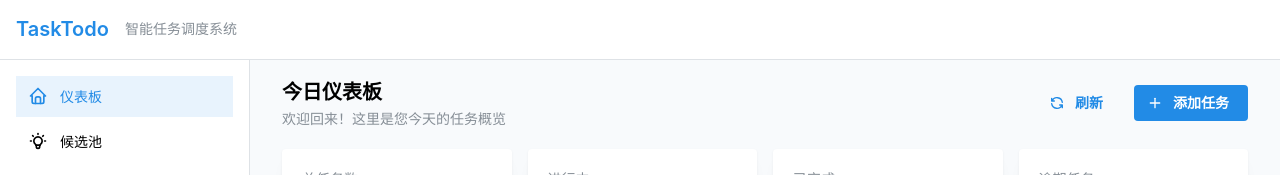
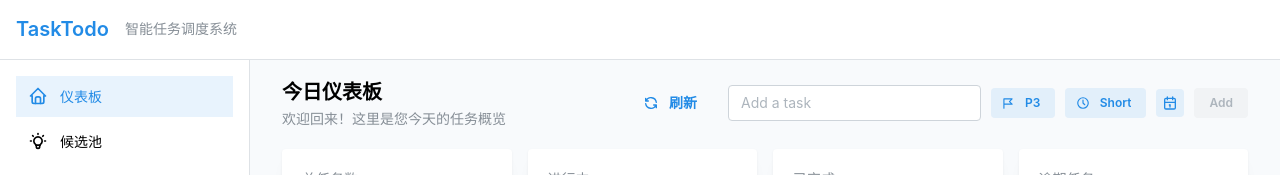
Before and after one commit to ShiratsuYudachi/TaskTodo, a React (Vite) app: page / in a window 1280 px wide. Shown: the top 175 px of the page. Built offline with nearby package versions, Linux system fonts and the light colour scheme.

Commit message:
better add task

```diff
--- /dev/null
+++ b/src/components/InlineAddTaskRow/InlineAddTaskRow.tsx
@@ -0,0 +1,107 @@
+import { useState } from 'react';
+import { Group, TextInput, Button, HoverCard, Stack, Popover, ActionIcon, rem } from '@mantine/core';
+import { DatePickerInput } from '@mantine/dates';
+import { IconFlag3, IconClock, IconCalendar } from '@tabler/icons-react';
+import { Task } from '@/types';
+import { createTask } from '@/utils/taskUtils';
+
+interface InlineAddTaskRowProps {
+  onSubmit: (task: Task) => void;
+  width?: number | string;
+}
+
+export function InlineAddTaskRow({ onSubmit, width = 420 }: InlineAddTaskRowProps) {
+  const [title, setTitle] = useState('');
+  const [priority, setPriority] = useState<number>(3);
+  const [duration, setDuration] = useState<Task['duration']>('short');
+  const [deadline, setDeadline] = useState<Date | null>(null);
+  const [dateOpened, setDateOpened] = useState(false);
+
+  const handleCreate = () => {
+    const trimmed = title.trim();
+    if (!trimmed) return;
+    const task = createTask({
+      title: trimmed,
+      priority,
+      duration,
+      deadline: deadline || undefined,
+      status: 'todo',
+    });
+    onSubmit(task);
+    setTitle('');
+    setPriority(3);
+    setDuration('short');
+    setDeadline(null);
+  };
+
+  return (
+    <Group gap="xs" wrap="nowrap" style={{ width }}>
+      <TextInput
+        placeholder="Add a task"
+        value={title}
+        onChange={(e) => setTitle(e.currentTarget.value)}
+        onKeyDown={(e) => {
+          if (e.key === 'Enter') {
+            e.preventDefault();
+            handleCreate();
+          }
+        }}
+        style={{ flex: 1, minWidth: rem(220) }}
+      />
+
+      <HoverCard position="bottom" shadow="md" openDelay={80} closeDelay={80} withinPortal>
+        <HoverCard.Target>
+          <Button variant="light" size="xs" leftSection={<IconFlag3 size={14} />}>
+            P{priority}
+          </Button>
+        </HoverCard.Target>
+        <HoverCard.Dropdown>
+          <Stack gap="xs">
+            {[0, 1, 2, 3].map((p) => (
+              <Button key={p} size="xs" variant={p === priority ? 'filled' : 'light'} onClick={() => setPriority(p)}>
+                P{p}
+              </Button>
+            ))}
+          </Stack>
+        </HoverCard.Dropdown>
+      </HoverCard>
+
+      <HoverCard position="bottom" shadow="md" openDelay={80} closeDelay={80} withinPortal>
+        <HoverCard.Target>
+          <Button variant="light" size="xs" leftSection={<IconClock size={14} />}>
+            {duration === 'short' ? 'Short' : duration === 'medium' ? 'Medium' : duration === 'long' ? 'Long' : 'Ongoing'}
+          </Button>
+        </HoverCard.Target>
+        <HoverCard.Dropdown>
+          <Stack gap="xs">
+            {(['short', 'medium', 'long', 'ongoing'] as Task['duration'][]).map((d) => (
+              <Button key={d} size="xs" variant={d === duration ? 'filled' : 'light'} onClick={() => setDuration(d)}>
+                {d === 'short' ? 'Short' : d === 'medium' ? 'Medium' : d === 'long' ? 'Long' : 'Ongoing'}
+              </Button>
+            ))}
+          </Stack>
+        </HoverCard.Dropdown>
+      </HoverCard>
+
+      <Popover opened={dateOpened} onChange={setDateOpened} withinPortal position="bottom">
+        <Popover.Target>
+          <ActionIcon variant="light" size="md" onClick={() => setDateOpened((o) => !o)}>
+            <IconCalendar size={16} />
+          </ActionIcon>
+        </Popover.Target>
+        <Popover.Dropdown>
+          <DatePickerInput
+            value={deadline}
+            onChange={setDeadline}
+            placeholder="Pick a date"
+            clearable
+          />
+        </Popover.Dropdown>
+      </Popover>
+
+      <Button size="xs" onClick={handleCreate} disabled={!title.trim()}>
+        Add
+      </Button>
+    </Group>
+  );
+}
--- a/src/components/index.ts
+++ b/src/components/index.ts
@@ -2,3 +2,4 @@ export { TaskCard } from './TaskCard';
 export { TaskList } from './TaskList';
 export { AddTaskModal } from './AddTaskModal';
 export { Layout } from './Layout';
+export { InlineAddTaskRow } from './InlineAddTaskRow/InlineAddTaskRow';
--- a/src/pages/Dashboard/Dashboard.tsx
+++ b/src/pages/Dashboard/Dashboard.tsx
@@ -12,7 +12,6 @@ import {
   Card,
 } from '@mantine/core';
 import {
-  IconPlus,
   IconRefresh,
   IconBulb,
   IconTarget,
@@ -20,7 +19,7 @@ import {
   IconTrendingUp,
 } from '@tabler/icons-react';
 import { Task, ProgressEntry } from '@/types';
-import { TaskList, AddTaskModal } from '@/components';
+import { TaskList, AddTaskModal, InlineAddTaskRow } from '@/components';
 import { TaskScheduler } from '@/services/TaskScheduler';
 import { StorageService } from '@/services/StorageService';
 import { NotificationService } from '@/services/NotificationService';
@@ -125,10 +124,7 @@ export function Dashboard({ onNavigate }: DashboardProps) {
     loadData();
   };
 
-  const handleQuickAdd = () => {
-    setEditingTask(null);
-    setIsAddModalOpen(true);
-  };
+
 
   const handleEditProgress = (taskId: string, progressId: string, newContent: string) => {
     storage.editTaskProgress(taskId, progressId, newContent);
@@ -190,12 +186,14 @@ export function Dashboard({ onNavigate }: DashboardProps) {
             >
               刷新
             </Button>
-            <Button
-              leftSection={<IconPlus size={16} />}
-              onClick={handleQuickAdd}
-            >
-              添加任务
-            </Button>
+            <InlineAddTaskRow
+              onSubmit={(task) => {
+                storage.saveTask(task);
+                notification.showSuccess('任务已创建');
+                loadData();
+              }}
+              width={520}
+            />
           </Group>
         </Group>
 
--- a/src/pages/TaskLibrary/TaskLibrary.tsx
+++ b/src/pages/TaskLibrary/TaskLibrary.tsx
@@ -11,7 +11,6 @@ import {
   Badge,
 } from '@mantine/core';
 import {
-  IconPlus,
   IconRefresh,
   IconArchive,
   IconCheck,
@@ -19,7 +18,7 @@ import {
   IconTarget,
 } from '@tabler/icons-react';
 import { Task } from '@/types';
-import { TaskList, AddTaskModal } from '@/components';
+import { TaskList, AddTaskModal, InlineAddTaskRow } from '@/components';
 import { StorageService } from '@/services/StorageService';
 import { NotificationService } from '@/services/NotificationService';
 
@@ -164,7 +163,7 @@ export function TaskLibrary() {
               管理所有任务，查看完整历史记录
             </Text>
           </div>
-          <Group gap="sm">
+          <Group gap="sm" align="center">
             <Button
               leftSection={<IconRefresh size={16} />}
               variant="subtle"
@@ -172,15 +171,14 @@ export function TaskLibrary() {
             >
               刷新
             </Button>
-            <Button
-              leftSection={<IconPlus size={16} />}
-              onClick={() => {
-                setEditingTask(null);
-                setIsAddModalOpen(true);
+            <InlineAddTaskRow
+              onSubmit={(task) => {
+                storage.saveTask(task);
+                notification.showSuccess('任务已创建');
+                loadTasks();
               }}
-            >
-              添加任务
-            </Button>
+              width={520}
+            />
           </Group>
         </Group>
 
```
